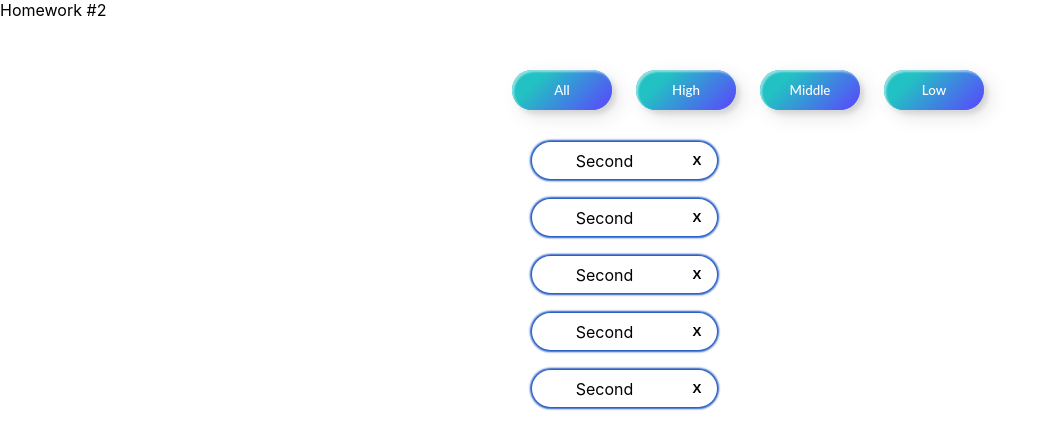
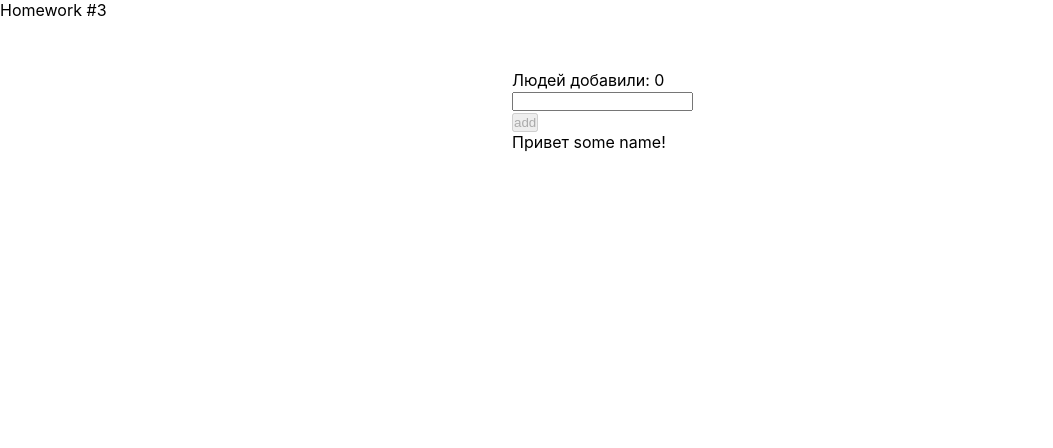
Before and after one commit to SerhiiSa07/it-kamasutra-dz, a React (Create React App) app: page / in a window 1280 px wide. Shown: the top 448 px of the page, without its empty margins (0-1053 px from the left). Built offline with nearby package versions, Linux system fonts and the light colour scheme.

Commit message:
hw3-master

```diff
--- a/src/s1-main/App.tsx
+++ b/src/s1-main/App.tsx
@@ -3,13 +3,14 @@ import s from './App.module.css'
 import HW1, {message0} from '../s2-homeworks/hw01/HW1'
 import Message, {MessagePropsType} from "../s2-homeworks/hw01/message/Message";
 import HW2 from "../s2-homeworks/hw02/HW2";
+import HW3 from "../s2-homeworks/hw03/HW3";
 
 function App() {
     return (
         <div className={s.App}>
             {/*<HW1/>*/}
-            <HW2/>
-            {/*<HW3/>*/}
+            {/*<HW2/>*/}
+            <HW3/>
             {/*<HW4/>*/}
 
             {/*при выполнении дз 5 и более - закомментировать здесь дз 1-4, так как они есть внутри дз 5*/}
--- a/src/s2-homeworks/hw03/GreetingContainer.tsx
+++ b/src/s2-homeworks/hw03/GreetingContainer.tsx
@@ -3,11 +3,13 @@ import Greeting from './Greeting'
 import { UserType } from './HW3'
 
 type GreetingContainerPropsType = {
-    users: any // need to fix any
-    addUserCallback: any // need to fix any
+    users: UserType[] // need to fix any
+    addUserCallback: (name: string) => void  // need to fix any
 }
 
-export const pureAddUser = (name: any, setError: any, setName: any, addUserCallback: any) => {
+export const pureAddUser = (name: string, setError: (error: string) => void, setName: (name:string) => void, addUserCallback: (name: string) => void) => {
+    !name ? setError('The end') : addUserCallback('LegendA')
+    setName('bro')
     // если имя пустое - показать ошибку, иначе - добавить юзера и очистить инпут
 }
 
--- a/src/s2-homeworks/hw03/HW3.tsx
+++ b/src/s2-homeworks/hw03/HW3.tsx
@@ -19,12 +19,14 @@ import GreetingContainer from './GreetingContainer'
 
 // types
 export type UserType = {
-    _id: any // need to fix any
-    name: any // need to fix any
+    _id: string  // need to fix any
+    name: string // need to fix any
 }
 
-export const pureAddUserCallback = (name: any, setUsers: any, users: any) => { // need to fix any
-    const user = { // need to fix
+export const pureAddUserCallback = (name: string, setUsers: (users:Array<UserType>) => void, users: Array<UserType>) => { // need to fix any
+    const user = {
+        id: v1(),
+        name: name
     }
     setUsers([...users, user])
 }
```
